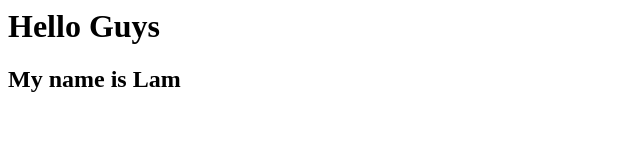
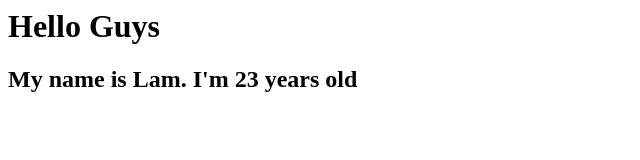
Before and after one commit to lamnguyentrong/github-demo-code, a plain HTML site: page index.html in a window 1280 px wide. Shown: the whole page, without its empty margins (0-640 px from the left). Drawn offline with Linux system fonts and the light colour scheme.

Commit message:
Add index.hmtl

```diff
--- a/index.html
+++ b/index.html
@@ -1,3 +1,3 @@
 <h1>Hello Guys</h1>
 
-<h2>My name is Lam</h2>
+<h2>My name is Lam. I'm 23 years old</h2>
```
